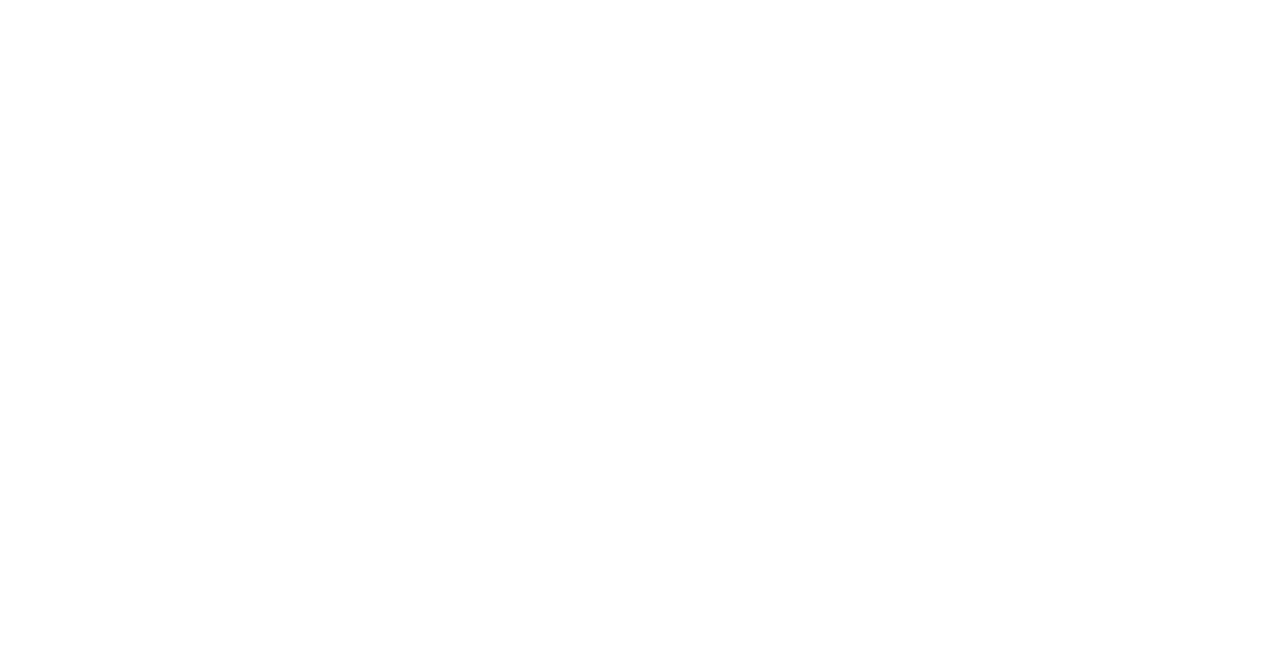
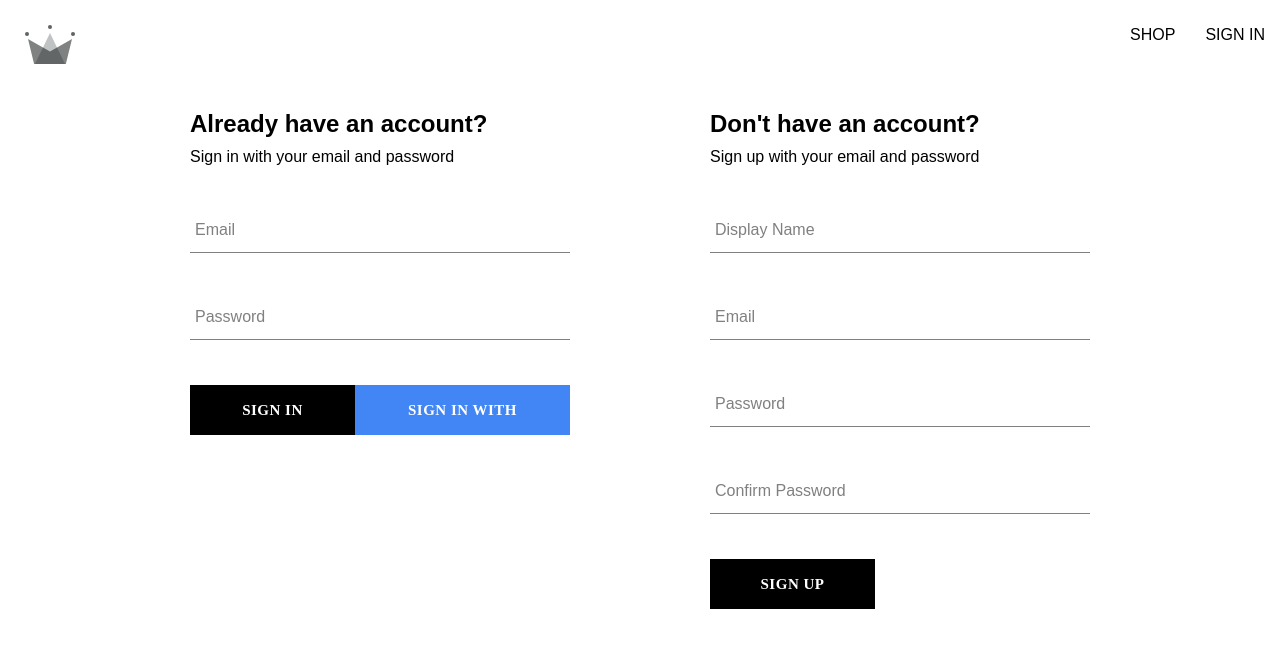
Before and after one commit to StephSince93/crown-ecomm, a React (Create React App) app: page /auth in a window 1280 px wide. Before the commit this address had no page. Shown: the top 648 px of the page. Built offline with nearby package versions, Linux system fonts and the light colour scheme; a web font is replaced by a local one.

Commit message:
Renamed component to properly align to functionality for auth wrapper, got sign in component functionally working with proper styling, got sign in form and submit button working as well as google login button working

```diff
--- a/src/App.js
+++ b/src/App.js
@@ -2,13 +2,13 @@ import { Routes, Route } from "react-router-dom";
 
 import Home from "./routes/home/home.component";
 import Navigation from "./routes/Navigation/navigation.component";
-import SignIn from "./routes/sign-in/sign-in.component";
+import Authentication from "./routes/authentication/authentication.component";
 const App = () => {
   return (
     <Routes>
       <Route path="/" element={<Navigation />}>
         <Route index element={<Home />} />
-        <Route path="sign-in" element={<SignIn />} />
+        <Route path="auth" element={<Authentication />} />
       </Route>
     </Routes>
   );
--- /dev/null
+++ b/src/components/sign-in-form/sign-in-form.component.jsx
@@ -0,0 +1,81 @@
+import { useState } from "react";
+import FormInput from "../form-input/form-input.component";
+import Button from "../button/button.component";
+import "./sign-in-form.styles.scss";
+import {
+  //   auth,
+  signInWithGooglePopup,
+  //   signInWithGoogleRedirect,
+  createUserDocumentFromAuth,
+  signInUserWithEmailAndPassword,
+} from "../../utils/firebase/firebase.utils.js";
+const defaultFormFields = {
+  email: "",
+  password: "",
+};
+const SignInForm = () => {
+  const [formFields, setFormFields] = useState(defaultFormFields);
+  const { email, password } = formFields;
+  const handleChange = (event) => {
+    const { name, value } = event.target;
+
+    setFormFields({ ...formFields, [name]: value });
+  };
+
+  const resetFormFields = () => {
+    setFormFields(defaultFormFields);
+  };
+  const handleSubmit = async (event) => {
+    console.log("Here", event);
+    // Log in user!;
+    event.preventDefault(); //Needed for prevent refresh!
+    try {
+        const { user } = await signInUserWithEmailAndPassword(
+          email,
+          password
+        );
+      resetFormFields();
+    } catch (e) {
+        if(e.code === 'auth/invalid-login-credentials') {
+            alert('Error, Username or password are incorrect!');
+        }
+        console.log("User login encountered an error!", e);
+    }
+  };
+
+  const signInWithGoogle = async () => {
+    const { user } = await signInWithGooglePopup();
+    await createUserDocumentFromAuth(user);
+  };
+
+  return (
+    <div className="sign-in-container">
+      <h2>Already have an account?</h2>
+      <span>Sign in with your email and password</span>
+      <form onSubmit={handleSubmit}>
+        <FormInput
+          label="Email"
+          type="email"
+          required
+          onChange={handleChange}
+          name="email"
+          value={email}
+        />
+        <FormInput
+          label="Password"
+          type="text"
+          required
+          onChange={handleChange}
+          name="password"
+          value={password}
+        />
+        <div className='sign-in-button-conatiner'>
+        <Button type="submit">Sign In</Button>
+        <Button type="button" buttonType='google' onClick={signInWithGoogle}>Sign In With Google</Button>
+        </div>
+      </form>
+    </div>
+  );
+};
+
+export default SignInForm;
--- /dev/null
+++ b/src/components/sign-in-form/sign-in-form.styles.scss
@@ -0,0 +1,13 @@
+.sign-in-container {
+    display: flex;
+    flex-direction: column;
+    width: 380px;
+
+    h2 {
+        margin: 10px 0;
+    }
+    .sign-in-button-conatiner {
+        display: flex;
+        justify-content: space-between;
+    }
+}
--- a/src/routes/Navigation/navigation.component.jsx
+++ b/src/routes/Navigation/navigation.component.jsx
@@ -15,7 +15,7 @@ const Navigation = () => {
           <Link className="nav-link" to="/shop">
             SHOP
           </Link>
-          <Link className="nav-link" to="/sign-in">
+          <Link className="nav-link" to="/auth">
             SIGN IN
           </Link>
         </div>
--- a/src/routes/sign-in/sign-in.component.jsx
+++ b/src/routes/authentication/authentication.component.jsx
@@ -1,13 +1,7 @@
-// import { useEffect } from "react";
-// import { getRedirectResult } from "firebase/auth";
+import SignInForm from "../../components/sign-in-form/sign-in-form.component.jsx";
 import SignUpForm from "../../components/sign-up-form/sign-up-form.component.jsx";
-import {
-  //   auth,
-  signInWithGooglePopup,
-  //   signInWithGoogleRedirect,
-  createUserDocumentFromAuth,
-} from "../../utils/firebase/firebase.utils.js";
-const SignIn = () => {
+import './authentication.component.scss';
+const Authentication = () => {
   // For redirect login
   //   useEffect(() => {
   //     async function getRedirect() {
@@ -19,25 +13,19 @@ const SignIn = () => {
   //     }
   //     getRedirect();
   //   }, []);
-  const logGoogleUser = async () => {
-    const { user } = await signInWithGooglePopup();
-    const userDocRef = await createUserDocumentFromAuth(user);
-    console.log(userDocRef);
-  };
   //   const logGoogleRedirectUser = async () => {
   //     const { user } = await signInWithGoogleRedirect();
   //     console.log(user);
   //   };
   return (
-    <div>
-      <h1>Sign In</h1>
-      <button onClick={logGoogleUser}>Sign In With Google Popup</button>
+    <div className="authentication-container">
       {/* <button onClick={signInWithGoogleRedirect}>
-        Sign In With Google Redirect
+    Sign In With Google Redirect
   </button> */}
+      <SignInForm />
       <SignUpForm />
     </div>
   );
 };
 
-export default SignIn;
+export default Authentication;
--- /dev/null
+++ b/src/routes/authentication/authentication.component.scss
@@ -0,0 +1,6 @@
+.authentication-container {
+  display: flex;
+  width: 900px;
+  justify-content: space-between;
+  margin: 30px auto;
+}
--- a/src/utils/firebase/firebase.utils.js
+++ b/src/utils/firebase/firebase.utils.js
@@ -5,6 +5,7 @@ import {
   signInWithPopup,
   GoogleAuthProvider,
   createUserWithEmailAndPassword,
+  signInWithEmailAndPassword,
 } from "firebase/auth";
 import { getFirestore, doc, getDoc, setDoc } from "firebase/firestore";
 // Your web app's Firebase configuration
@@ -64,3 +65,8 @@ export const createAuthUserWithEmailAndPassword = async (email, password) => {
   if (!email || !password) return;
   return await createUserWithEmailAndPassword(auth, email, password);
 };
+
+export const signInUserWithEmailAndPassword = async (email, password) => {
+  if (!email || !password) return;
+  return await signInWithEmailAndPassword(auth, email, password);
+};
```
